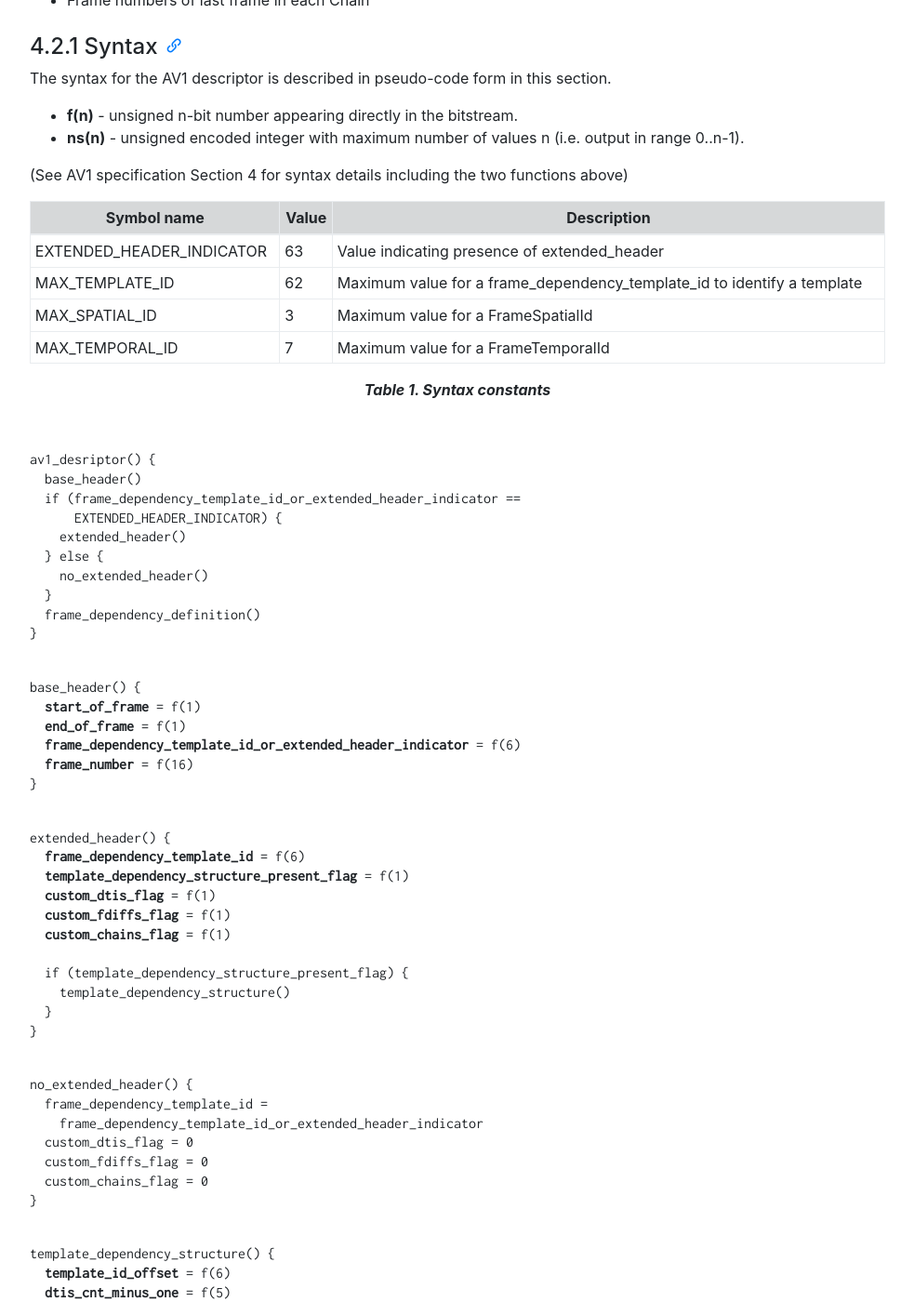
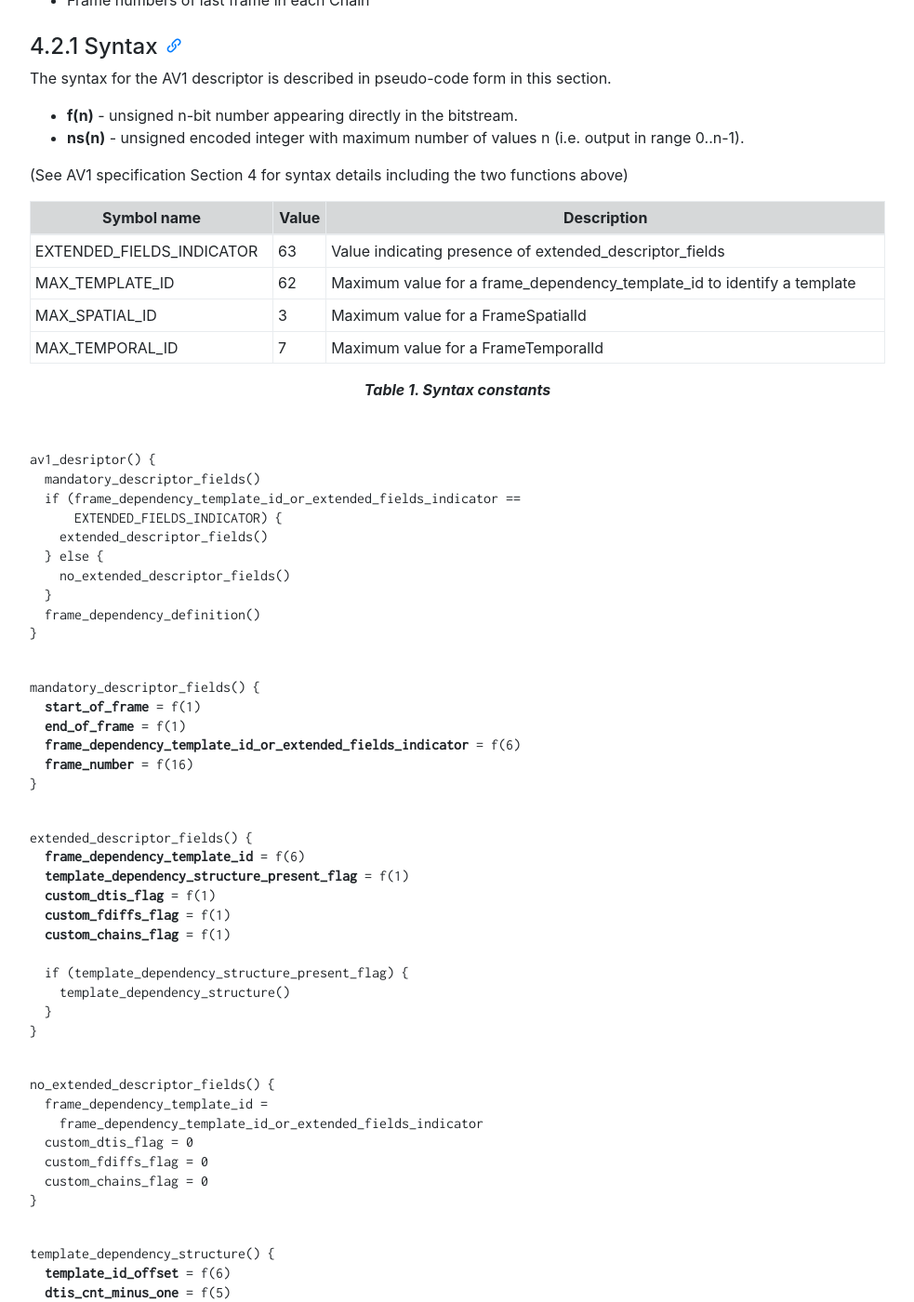
Before and after one commit to AOMediaCodec/av1-rtp-spec, a Jekyll site: the page built from index.md, in a window 1280 px wide and 1400 px high, scrolled down 5359 px. Shown: the whole window at 93% size, without its empty margins (53-1036 px from the left). Built offline with Jekyll 4.4.1, drawn with Linux system fonts in a browser that asks for light colours; nearby versions of some CDN libraries; some of the changed text lies outside the part shown.

Commit message:
Rename base_header and extended_header
base_header -> mandatory_descriptor_fields
extended_header -> extended_descriptor_fields

Adjusted related values, section names, constant

```diff
--- a/av1-rtp-spec.md
+++ b/av1-rtp-spec.md
@@ -292,7 +292,7 @@ above)
 
 | Symbol name               | Value | Description                                         |
 | ------------------------- | ----- | --------------------------------------------------- |
-| EXTENDED_HEADER_INDICATOR | 63    | Value indicating presence of extended_header
+| EXTENDED_FIELDS_INDICATOR | 63    | Value indicating presence of extended_descriptor_fields
 | MAX_TEMPLATE_ID           | 62    | Maximum value for a frame_dependency_template_id to identify a template
 | MAX_SPATIAL_ID            | 3     | Maximum value for a FrameSpatialId
 | MAX_TEMPORAL_ID           | 7     | Maximum value for a FrameTemporalId
@@ -304,12 +304,12 @@ Table 1. Syntax constants
 
 <pre><code>
 av1_desriptor() {
-  base_header()
-  if (frame_dependency_template_id_or_extended_header_indicator ==
-      EXTENDED_HEADER_INDICATOR) {
-    extended_header()
+  mandatory_descriptor_fields()
+  if (frame_dependency_template_id_or_extended_fields_indicator ==
+      EXTENDED_FIELDS_INDICATOR) {
+    extended_descriptor_fields()
   } else {
-    no_extended_header()
+    no_extended_descriptor_fields()
   }
   frame_dependency_definition()
 }
@@ -317,17 +317,17 @@ av1_desriptor() {
 
 
 <pre><code>
-base_header() {
+mandatory_descriptor_fields() {
   <b>start_of_frame</b> = f(1)
   <b>end_of_frame</b> = f(1)
-  <b>frame_dependency_template_id_or_extended_header_indicator</b> = f(6)
+  <b>frame_dependency_template_id_or_extended_fields_indicator</b> = f(6)
   <b>frame_number</b> = f(16)
 }
 </code></pre>
 
 
 <pre><code>
-extended_header() {
+extended_descriptor_fields() {
   <b>frame_dependency_template_id</b> = f(6)
   <b>template_dependency_structure_present_flag</b> = f(1)
   <b>custom_dtis_flag</b> = f(1)
@@ -342,9 +342,9 @@ extended_header() {
 
 
 <pre><code>
-no_extended_header() {
+no_extended_descriptor_fields() {
   frame_dependency_template_id =
-    frame_dependency_template_id_or_extended_header_indicator
+    frame_dependency_template_id_or_extended_fields_indicator
   custom_dtis_flag = 0
   custom_fdiffs_flag = 0
   custom_chains_flag = 0
@@ -530,7 +530,7 @@ frame_chains() {
 The semantics pertaining to the AV1 descriptor syntax section above is
 described in this section.
 
-**Base header**
+**Mandatory Descriptor Fields**
 
   * **start_of_frame**: MUST be set to 1 if the first payload octet of the RTP
     packet is the beginning of a new Frame, and MUST be set to 0 otherwise. Note
@@ -556,11 +556,11 @@ described in this section.
     dependency structure.
     {:.alert .alert-info }
 
-  * **frame_dependency_template_id_or_extended_header_indicator**: when equal to
-    EXTENDED_HEADER_INDICATOR, extended_header MUST be present.
-    Otherwise, extended_header MUST NOT be present.
+  * **frame_dependency_template_id_or_extended_fields_indicator**: when equal to
+    EXTENDED_FIELDS_INDICATOR, extended_descriptor_fields MUST be present.
+    Otherwise, extended_descriptor_fields MUST NOT be present.
 
-**Extended header**
+**Extended Descriptor Fields**
 
   * **template_dependency_structure_present_flag**: indicates the presence the
     template_dependency_structure. When the
```
